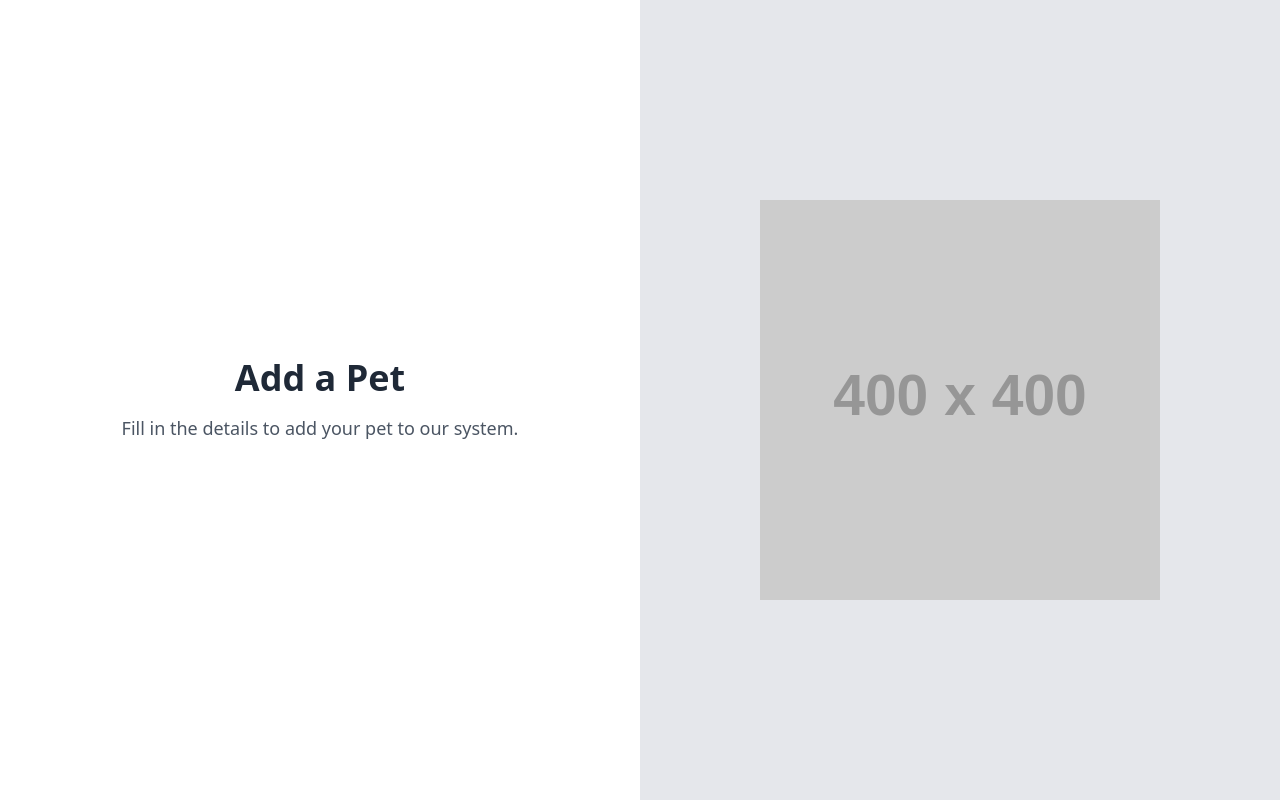
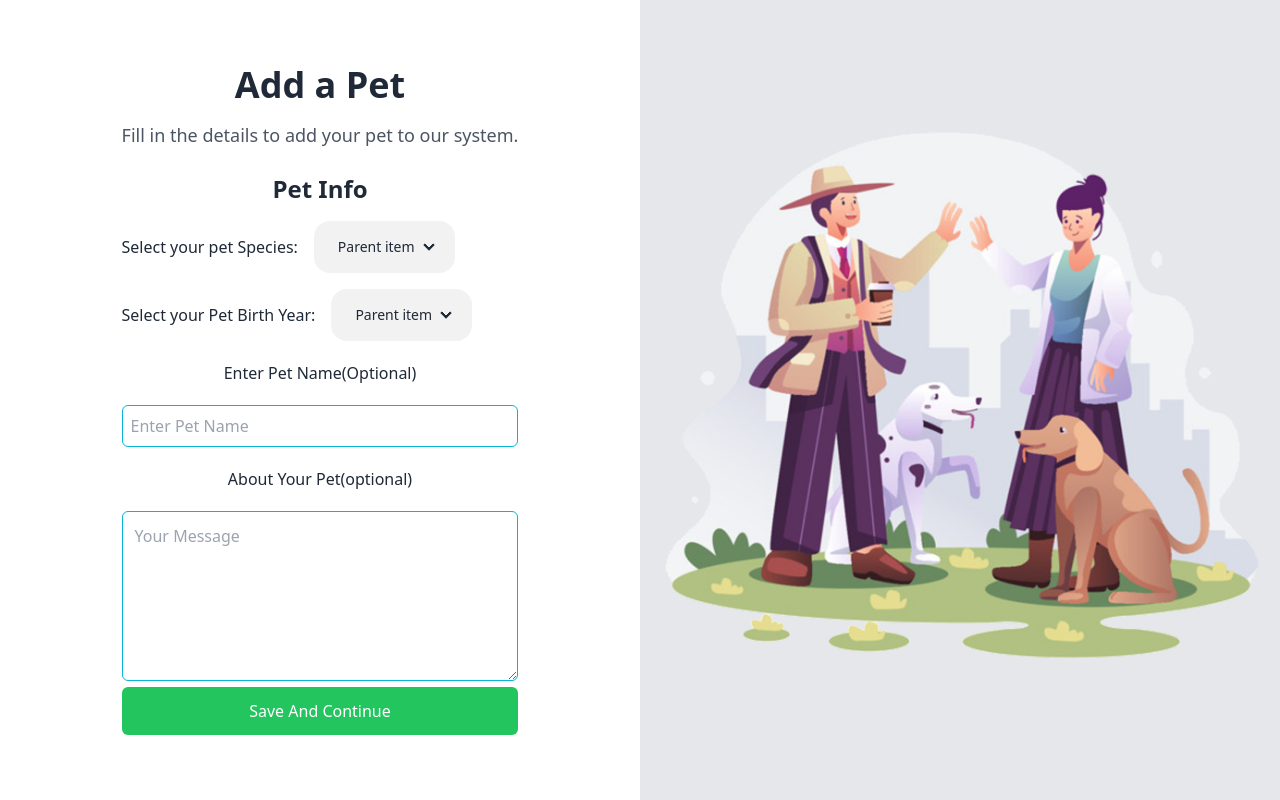
Before and after one commit to kavi17498/My-Pet-Doctor, a React (Vite) app: page /addpet in a window 1280 px wide. Built offline with nearby package versions, Linux system fonts and the light colour scheme.

Commit message:
add pet done

```diff
--- a/src/pages/AddAPet.jsx
+++ b/src/pages/AddAPet.jsx
@@ -1,4 +1,5 @@
 import React from 'react';
+import addpet from "../assets/addapet.png";
 
 function AddAPet() {
   return (
@@ -10,20 +11,75 @@
         <p className="text-lg text-gray-600">
           Fill in the details to add your pet to our system.
         </p>
+        <h2 className="text-2xl font-semibold mt-6">Pet Info</h2>
+
+        {/* Flex container for text and list */}
+        <div className="flex items-center mt-4 gap-4">
+          <p className="text-bold">Select your pet Species:</p>
+          <ul className="menu lg:menu-horizontal bg-base-200 rounded-box text-sm p-2">
+            <li>
+              <details className="text-sm" close>
+                <summary className="cursor-pointer">Parent item</summary>
+                <ul className="bg-base-100 text-sm rounded-lg p-1">
+                  <li><a className="p-1 hover:bg-gray-200 rounded">Submenu 1</a></li>
+                  <li><a className="p-1 hover:bg-gray-200 rounded">Submenu 2</a></li>
+                </ul>
+              </details>
+            </li>
+          </ul>
+        </div>
+
+      {/* Flex container for text and list */}
+      <div className="flex items-center mt-4 gap-4">
+          <p className="text-bold">Select your Pet Birth Year:</p>
+          <ul className="menu lg:menu-horizontal bg-base-200 rounded-box text-sm p-2">
+            <li>
+              <details className="text-sm" close>
+                <summary className="cursor-pointer">Parent item</summary>
+                <ul className="bg-base-100 text-sm rounded-lg p-1">
+                  <li><a className="p-1 hover:bg-gray-200 rounded">Submenu 1</a></li>
+                  <li><a className="p-1 hover:bg-gray-200 rounded">Submenu 2</a></li>
+                </ul>
+              </details>
+            </li>
+          </ul>
+        </div>
+
+        <p className='mt-5'>Enter Pet Name(Optional)</p>
+        <input
+              className="border border-cyan-500 w-full p-2 rounded-md mt-5"
+              placeholder="Enter Pet Name"
+            />
+        <br />
+        <p className='mt-5'>About Your Pet(optional)</p>
+        <textarea
+            className="border border-cyan-500 w-full p-3 rounded-md mt-5"
+            placeholder="Your Message"
+            rows="6"
+          ></textarea>
+
+          <br />
+
+          <button className="w-full bg-green-500 text-white py-3 rounded-md hover:bg-green-600">
+              Save And Continue
+            </button>
+
+
+
+
       </div>
     </div>
 
     {/* Left side: Image */}
     <div className="flex-1 flex justify-center items-center bg-gray-200">
       <img
-          src="https://via.placeholder.com/400"
+        src={addpet}
         alt="Pet"
         className="max-w-full max-h-full"
       />
     </div>
+  </div>
 
-
-    </div>
   );
 }
 
```
Also changed, not shown: src/assets/addapet.png (added). Lines whose indentation alone changed are shown as unchanged.
